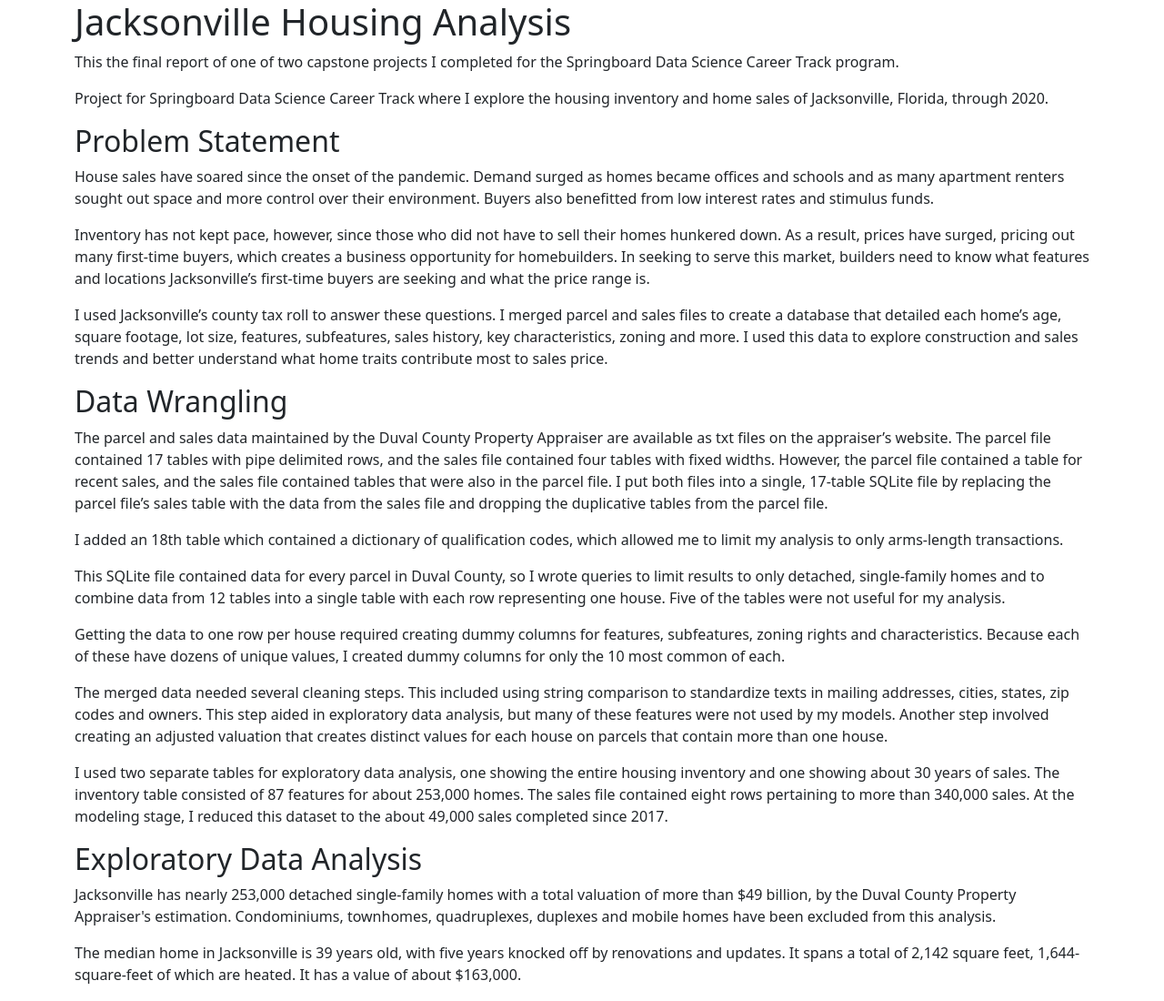
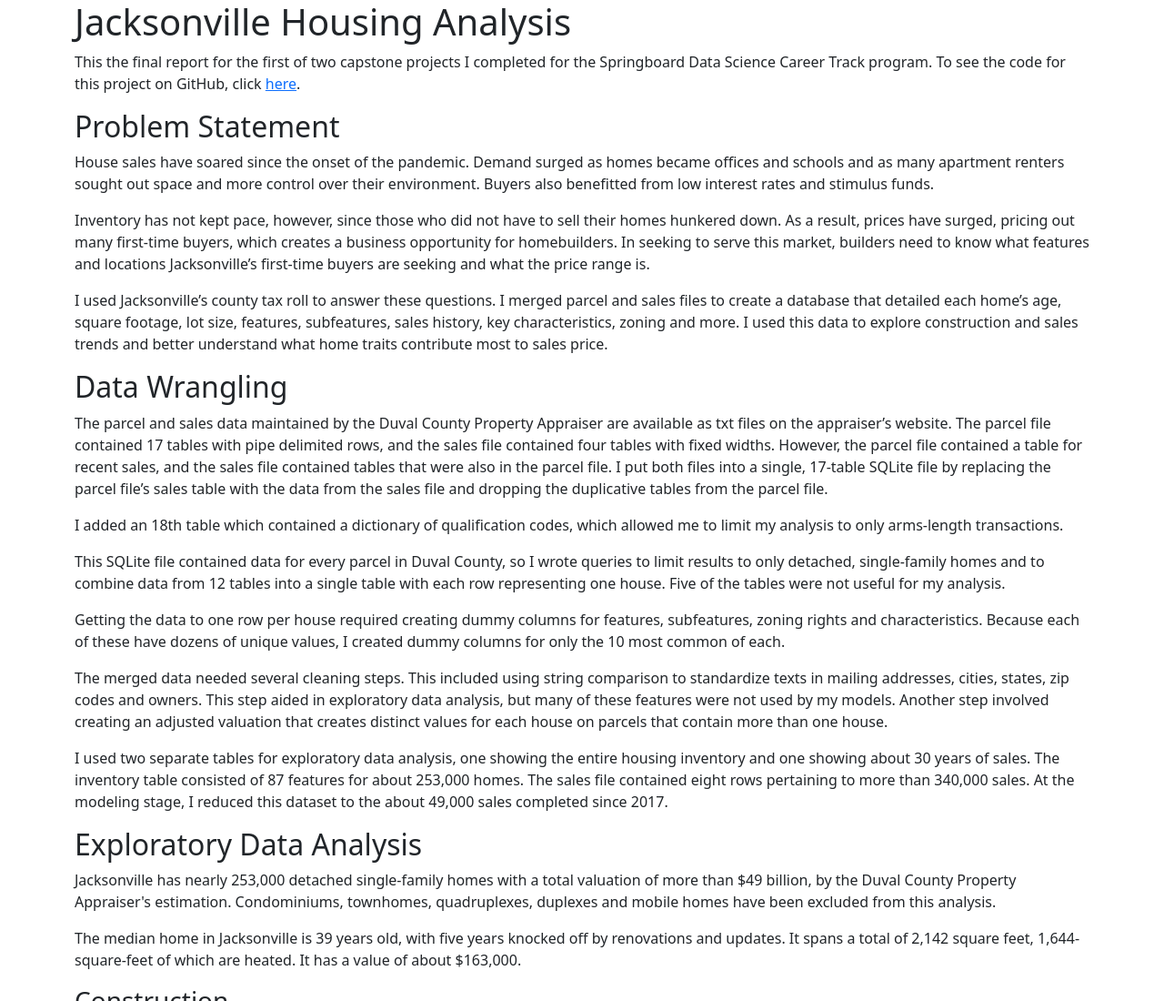
Before and after one commit to WillRobinson152/JacksonvilleHousingAnalysis, a plain HTML site: page index.html in a window 1280 px wide. Shown: the top 1100 px of the page at 91% size. Drawn offline with nearby package versions, Linux system fonts and the light colour scheme.

Commit message:
Update index.html

```diff
--- a/index.html
+++ b/index.html
@@ -12,10 +12,7 @@
 
     <h1>Jacksonville Housing Analysis</h1>
     <p>
-      This the final report of one of two capstone projects I completed for the Springboard Data Science Career Track program.
-    </p>
-    <p>
-      Project for Springboard Data Science Career Track where I explore the housing inventory and home sales of Jacksonville, Florida, through 2020.
+      This the final report for the first of two capstone projects I completed for the Springboard Data Science Career Track program. To see the code for this project on GitHub, click <a href="https://github.com/WillRobinson152/JacksonvilleHousingAnalysis">here</a>.
     </p>
 
     <h2>Problem Statement</h2>
```
